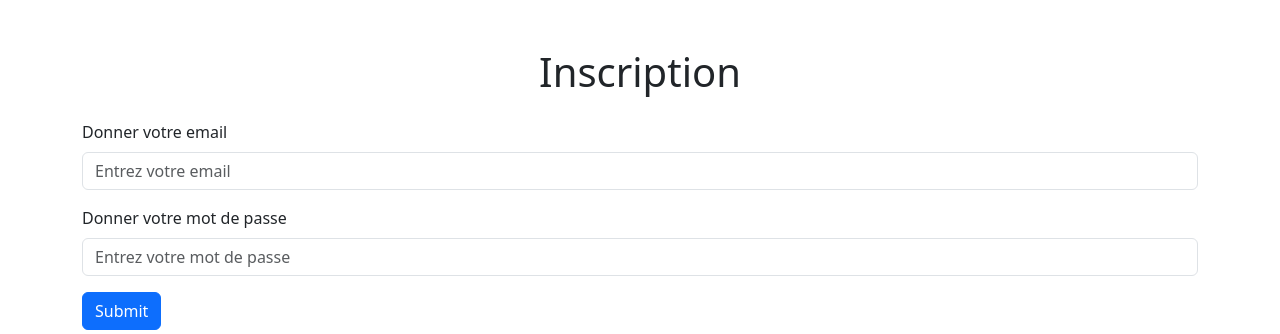
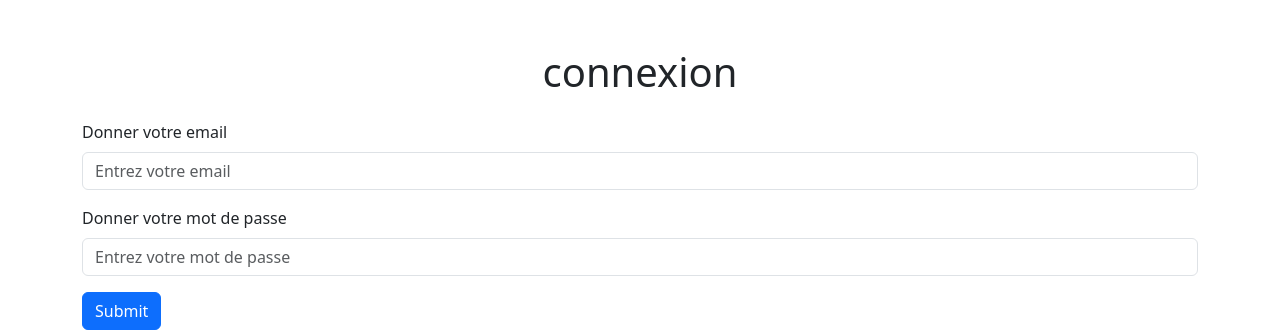
Before and after one commit to MohamedChebbi123/tp3-symfony, a Symfony app: template templates/connexion.html.twig in a window 1280 px wide. Shown: the part 56-390 px from the top of the page. Run offline with Twig, Linux system fonts and the light colour scheme; the template is opened without the code that fills it, so the values that code supplies are empty; some libraries are stand-ins or nearby versions.

Commit message:
tp 3 symfony .......

```diff
--- a/templates/connexion.html.twig
+++ b/templates/connexion.html.twig
@@ -4,7 +4,7 @@
 {% include "navbar.html.twig" %}
 
 <div class="container mt-5">
-    <h1 class="mb-4 text-center">Inscription</h1>
+    <h1 class="mb-4 text-center">connexion</h1>
 
     <form>
         <div class="mb-3">
```
